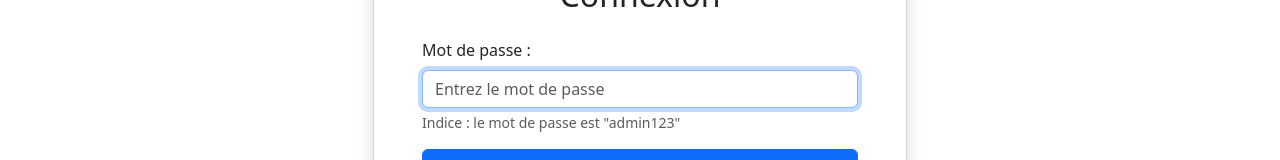
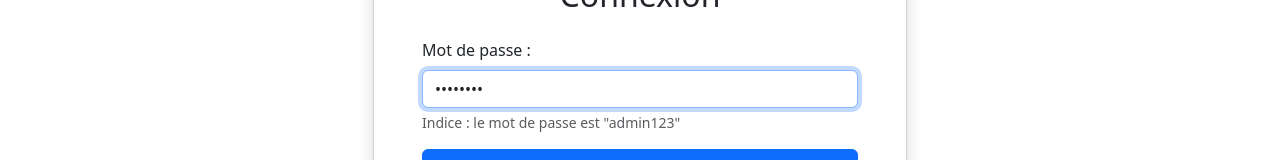
Before and after one commit to korasrar/td6_archilog, a Vue app in the folder td6_questionnaire/: page /login in a window 1280 px wide. Shown: the part 177-337 px from the top of the page. Built offline with nearby package versions, Linux system fonts and the light colour scheme.

Commit message:
fix : mdp preremplie

```diff
--- a/td6_questionnaire/src/views/Login.vue
+++ b/td6_questionnaire/src/views/Login.vue
@@ -7,7 +7,7 @@ const router = useRouter();
 const route = useRoute();
 const authStore = useAuthStore();
 
-const password = ref("");
+const password = ref("admin123");
 const errorMessage = ref("");
 
 const handleLogin = () => {
```
